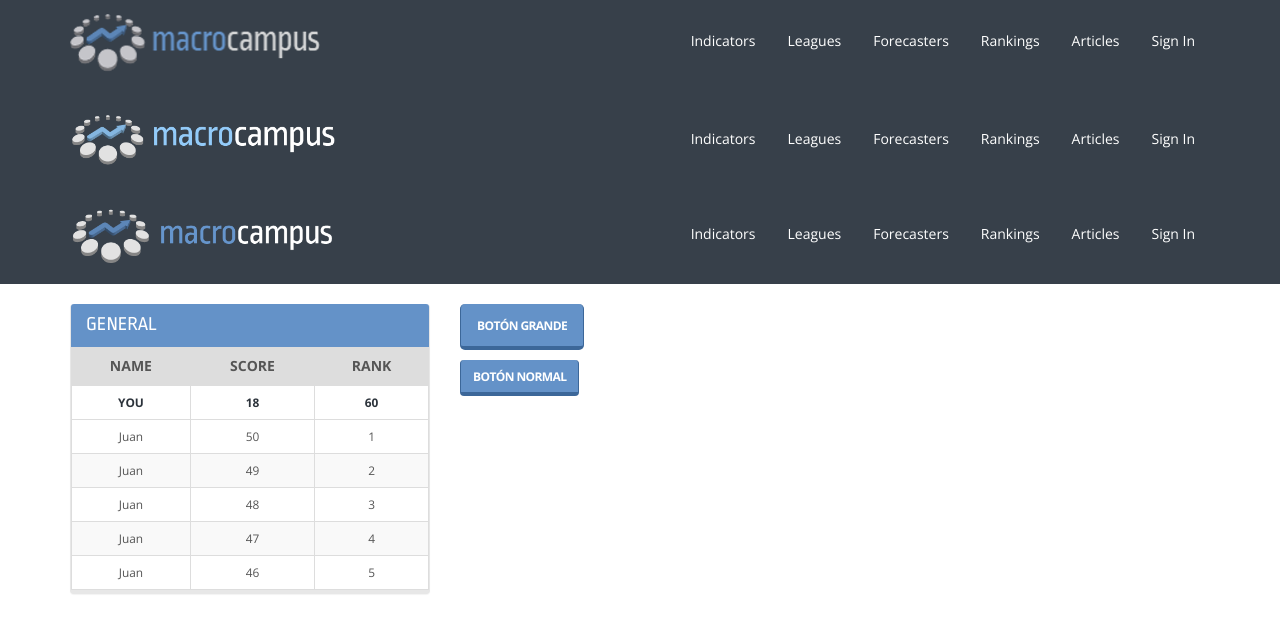
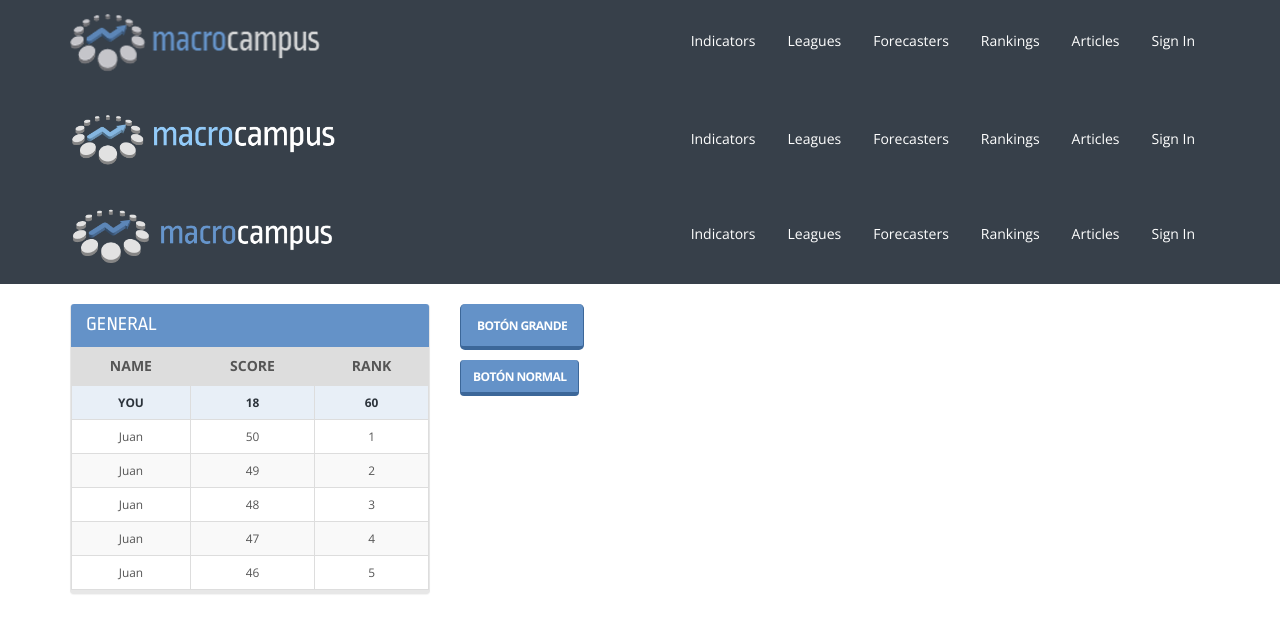
Before and after one commit to ekersten/javadoc_primeros_pasos, a PHP site: page / in a window 1280 px wide. Shown: the top 633 px of the page. Run offline with PHP 8.4, Linux system fonts and the light colour scheme; style sheets or scripts are compiled from the project's sources.

Commit message:
arreglo tabla

```diff
--- a/less/styles.less
+++ b/less/styles.less
@@ -37,7 +37,7 @@ header {
 			margin-bottom: 0;
 			tr.info {
 				td {
-					background: lighten(@btn_azul, 75%);
+					background: lighten(@btn_azul, 35%);
 					color: @color_nav_bg;
 					font-weight: 600;
 				}
```
